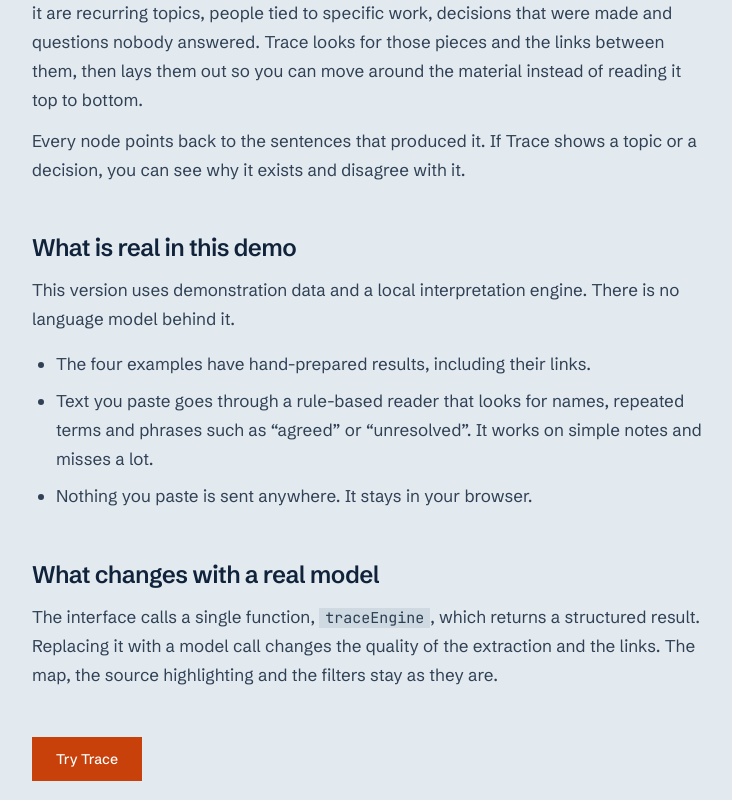
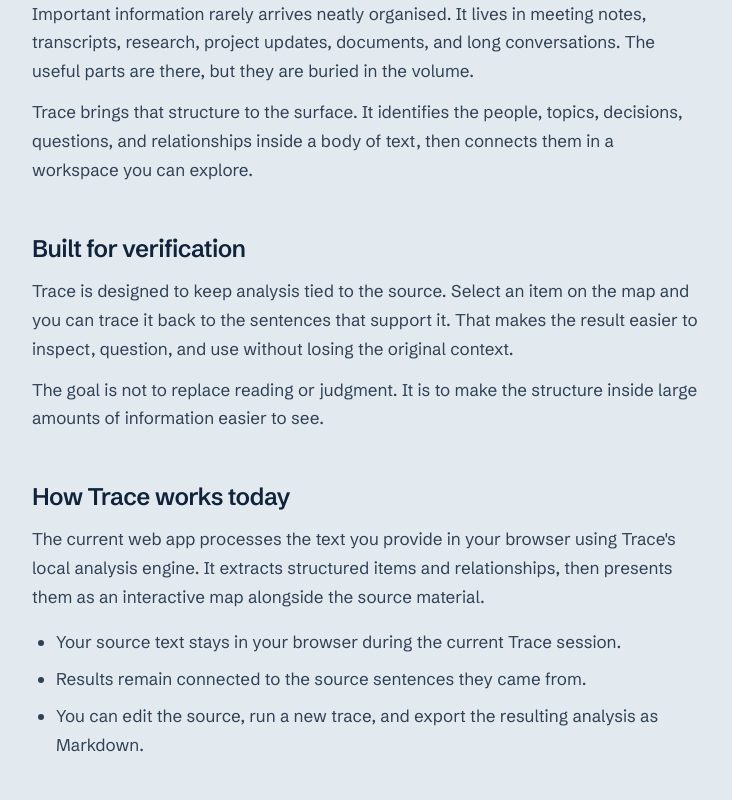
Before and after one commit to Wuraola-Adebisi/Trace, a React (Vite) app: page /about in a window 1280 px wide. Shown: the part 340-1140 px from the top of the page, without its empty margins (272-1004 px from the left). Built offline with nearby package versions, Linux system fonts and the light colour scheme.

Commit message:
Refine product copy in About.tsx

```diff
--- a/src/pages/About.tsx
+++ b/src/pages/About.tsx
@@ -3,50 +3,58 @@
 
 export default function About() {
   return (
-    <PageShell title="About Trace" intro="Information has structure even when people don't give it structure.">
+    <PageShell
+      title="About Trace"
+      intro="Trace turns unstructured information into a map you can inspect, navigate, and act on."
+    >
       <div className="space-y-12 text-[17px] leading-[1.7] text-ink/85">
         <section>
-          <h2 className="text-2xl font-semibold tracking-tight text-ink">What Trace tries to recover</h2>
+          <h2 className="text-2xl font-semibold tracking-tight text-ink">Why Trace exists</h2>
           <p className="mt-3">
-            A meeting transcript or a pile of research notes reads as a single stream. Underneath it are recurring topics,
-            people tied to specific work, decisions that were made and questions nobody answered. Trace looks for those
-            pieces and the links between them, then lays them out so you can move around the material instead of reading it
-            top to bottom.
+            Important information rarely arrives neatly organised. It lives in meeting notes, transcripts, research,
+            project updates, documents, and long conversations. The useful parts are there, but they are buried in the
+            volume.
           </p>
           <p className="mt-3">
-            Every node points back to the sentences that produced it. If Trace shows a topic or a decision, you can see why
-            it exists and disagree with it.
+            Trace brings that structure to the surface. It identifies the people, topics, decisions, questions, and
+            relationships inside a body of text, then connects them in a workspace you can explore.
           </p>
         </section>
-
         <section>
-          <h2 className="text-2xl font-semibold tracking-tight text-ink">What is real in this demo</h2>
+          <h2 className="text-2xl font-semibold tracking-tight text-ink">Built for verification</h2>
           <p className="mt-3">
-            This version uses demonstration data and a local interpretation engine. There is no language model behind it.
+            Trace is designed to keep analysis tied to the source. Select an item on the map and you can trace it back to
+            the sentences that support it. That makes the result easier to inspect, question, and use without losing the
+            original context.
+          </p>
+          <p className="mt-3">
+            The goal is not to replace reading or judgment. It is to make the structure inside large amounts of information
+            easier to see.
+          </p>
+        </section>
+        <section>
+          <h2 className="text-2xl font-semibold tracking-tight text-ink">How Trace works today</h2>
+          <p className="mt-3">
+            The current web app processes the text you provide in your browser using Trace's local analysis engine. It
+            extracts structured items and relationships, then presents them as an interactive map alongside the source
+            material.
           </p>
           <ul className="mt-4 list-disc space-y-2 pl-6">
-            <li>The four examples have hand-prepared results, including their links.</li>
-            <li>
-              Text you paste goes through a rule-based reader that looks for names, repeated terms and phrases such as
-              &ldquo;agreed&rdquo; or &ldquo;unresolved&rdquo;. It works on simple notes and misses a lot.
-            </li>
-            <li>Nothing you paste is sent anywhere. It stays in your browser.</li>
+            <li>Your source text stays in your browser during the current Trace session.</li>
+            <li>Results remain connected to the source sentences they came from.</li>
+            <li>You can edit the source, run a new trace, and export the resulting analysis as Markdown.</li>
           </ul>
         </section>
-
         <section>
-          <h2 className="text-2xl font-semibold tracking-tight text-ink">What changes with a real model</h2>
+          <h2 className="text-2xl font-semibold tracking-tight text-ink">Where it is going</h2>
           <p className="mt-3">
-            The interface calls a single function, <code className="bg-line/60 px-1.5 font-mono text-[15px]">traceEngine</code>,
-            which returns a structured result. Replacing it with a model call changes the quality of the extraction and the
-            links. The map, the source highlighting and the filters stay as they are.
+            Trace is being developed as a product for working with information, not as a static document viewer. The
+            underlying experience can evolve as the analysis engine becomes more capable, while the core principle remains
+            the same: make complex information easier to understand without hiding where the conclusions came from.
           </p>
         </section>
-
         <p>
-          <Link to="/trace" className="btn btn-signal">
-            Try Trace
-          </Link>
+          <Link to="/trace" className="btn btn-signal">Start a trace</Link>
         </p>
       </div>
     </PageShell>
```
